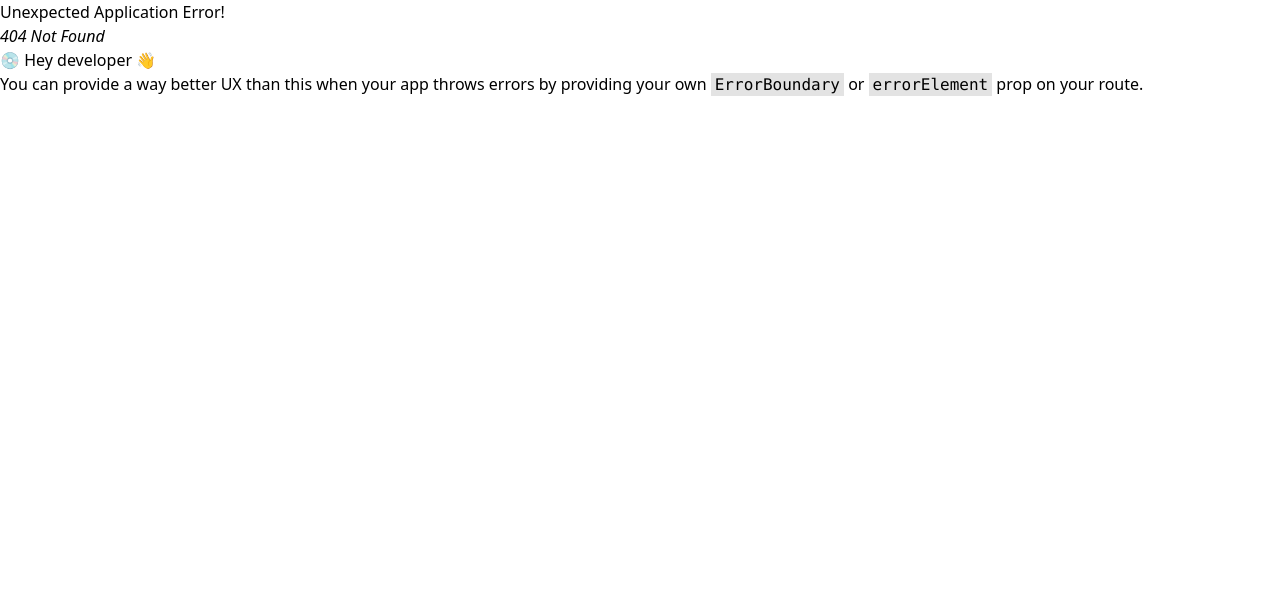
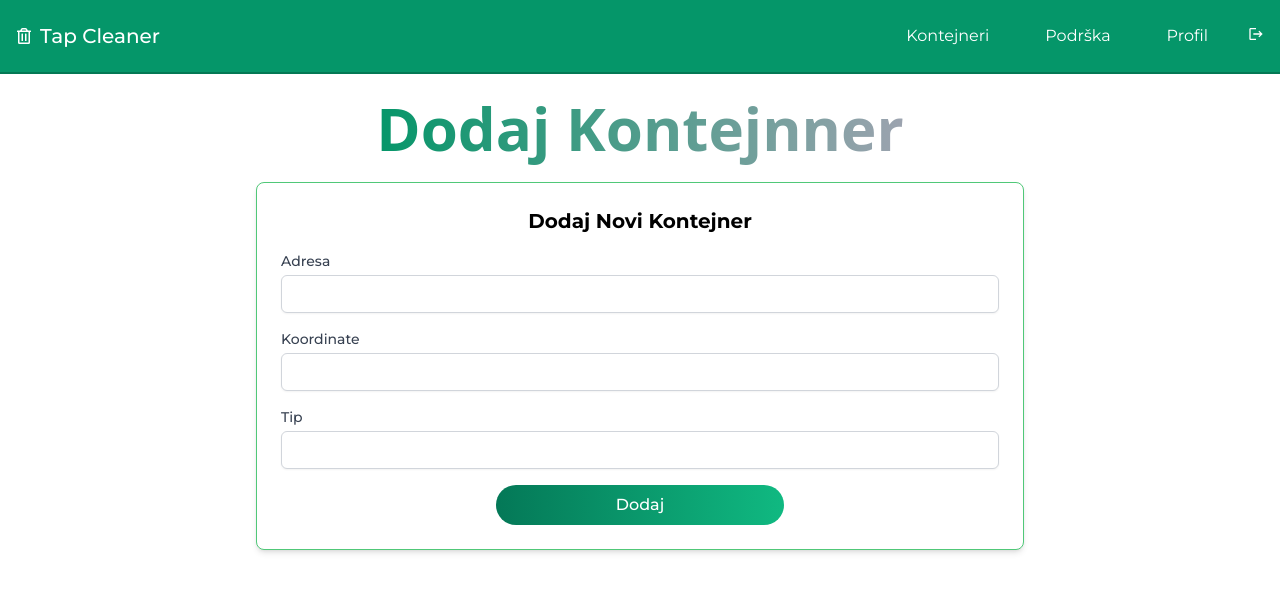
Before and after one commit to IzetDelibasic/tap-cleaner-hci, a React (Vite) app: page /admin/add-container in a window 1280 px wide. Before the commit this address had no page. Shown: the top 592 px of the page. Built offline with nearby package versions, Linux system fonts and the light colour scheme.

Commit message:
Creating add-container page for creating containers

```diff
--- a/src/App.jsx
+++ b/src/App.jsx
@@ -10,6 +10,7 @@ import {
   Profile,
   Register,
   Support,
+  AddContainer,
 } from "./pages/index.js";
 
 const router = createBrowserRouter([
@@ -45,6 +46,10 @@ const router = createBrowserRouter([
     path: "/admin/all-queries",
     element: <AdminQueries />,
   },
+  {
+    path: "/admin/add-container",
+    element: <AddContainer />,
+  },
 ]);
 
 const App = () => {
--- /dev/null
+++ b/src/pages/AddContainer/AddContainer.jsx
@@ -0,0 +1,110 @@
+import { useState } from "react";
+import { Navbar } from "../../components";
+import axios from "axios";
+import { environment } from "../../environments/environments";
+import { toast } from "react-toastify";
+
+const AddContainer = () => {
+  const [newContainer, setNewContainer] = useState({
+    adress: "",
+    coordinates: "",
+    type: "",
+  });
+
+  const addContainer = async () => {
+    try {
+      const loggedInUserData = localStorage.getItem("loggedInUserData");
+
+      if (!loggedInUserData) {
+        console.error("User data not found in local storage.");
+        return;
+      }
+
+      const parsedUserData = JSON.parse(loggedInUserData);
+      const token = parsedUserData.jwtToken;
+
+      if (!token) {
+        throw new Error("Token not found in local storage.");
+      }
+
+      await axios.post(
+        `${environment.apiBaseUrl}/Container/AddContainer`,
+        newContainer,
+        {
+          headers: {
+            Authorization: `Bearer ${token}`,
+            "Content-Type": "application/json",
+          },
+        }
+      );
+
+      toast.success("Container added successfully.");
+    } catch (err) {
+      toast.error("Error adding container: " + err.message);
+    }
+  };
+
+  return (
+    <>
+      <Navbar />
+      <h1 className="my-6 text-3xl font-extrabold text-gray-900 dark:text-white md:text-5xl lg:text-6xl text-center">
+        <span className="text-transparent bg-clip-text bg-gradient-to-r to-gray-400 from-emerald-600">
+          Dodaj Kontejnner
+        </span>
+      </h1>
+      <div className="bg-white border-[1px] border-lightGreen p-6 rounded-lg shadow-md mt-6 md:w-[60%] w-[90%] mx-auto font-montserrat flex flex-col">
+        <h2 className="text-xl font-bold mb-4 text-center">
+          Dodaj Novi Kontejner
+        </h2>
+        <div className="mb-4">
+          <label className="block text-sm font-medium text-gray-700">
+            Adresa
+          </label>
+          <input
+            type="text"
+            value={newContainer.adress}
+            onChange={(e) =>
+              setNewContainer({ ...newContainer, adress: e.target.value })
+            }
+            className="mt-1 block w-full px-3 py-2 border border-gray-300 rounded-md shadow-sm focus:outline-none focus:ring-emerald-500 focus:border-emerald-500 sm:text-sm"
+          />
+        </div>
+        <div className="mb-4">
+          <label className="block text-sm font-medium text-gray-700">
+            Koordinate
+          </label>
+          <input
+            type="text"
+            value={newContainer.coordinates}
+            onChange={(e) =>
+              setNewContainer({
+                ...newContainer,
+                coordinates: e.target.value,
+              })
+            }
+            className="mt-1 block w-full px-3 py-2 border border-gray-300 rounded-md shadow-sm focus:outline-none focus:ring-emerald-500 focus:border-emerald-500 sm:text-sm"
+          />
+        </div>
+        <div className="mb-4">
+          <label className="block text-sm font-medium text-gray-700">Tip</label>
+          <input
+            type="text"
+            value={newContainer.type}
+            onChange={(e) =>
+              setNewContainer({ ...newContainer, type: e.target.value })
+            }
+            className="mt-1 block w-full px-3 py-2 border border-gray-300 rounded-md shadow-sm focus:outline-none focus:ring-emerald-500 focus:border-emerald-500 sm:text-sm"
+          />
+        </div>
+        <button
+          onClick={addContainer}
+          className="bg-gradient-to-r to-emerald-500 from-emerald-700 text-white font-medium py-2 px-6 rounded-3xl md:w-[40%] mx-auto"
+        >
+          Dodaj
+        </button>
+      </div>
+    </>
+  );
+};
+
+export default AddContainer;
--- a/src/pages/index.js
+++ b/src/pages/index.js
@@ -3,6 +3,8 @@ export { default as Admin } from "./Admin/Admin";
 export { default as AdminQueries } from "./AdminQueries/AdminQueries";
 
 export { default as Dashboard } from "./Dashboard/Dashboard";
+
+export { default as AddContainer } from "./AddContainer/AddContainer";
 
 export { default as Landing } from "./Landing/Landing";
 
```
